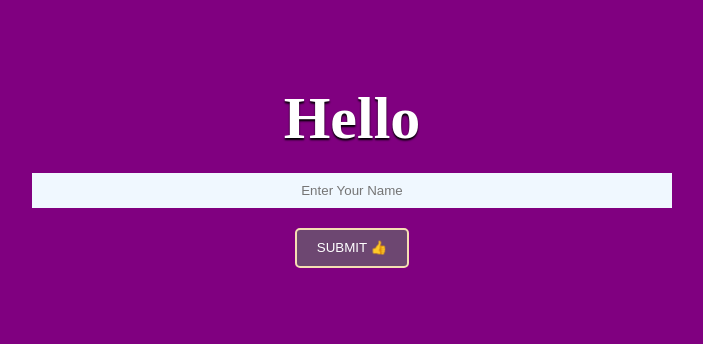
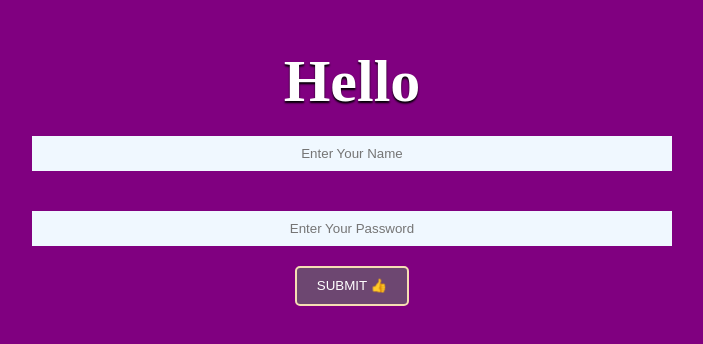
Before and after one commit to 0186CS191046/reactThapaTutorial, a React (Create React App) app: page / in a window 1280 px wide. Shown: the part 224-568 px from the top of the page, without its empty margins (288-991 px from the left). Built offline with nearby package versions, Linux system fonts and the light colour scheme.

Commit message:
form with name and password

```diff
--- a/src/App.jsx
+++ b/src/App.jsx
@@ -1,22 +1,37 @@
 import React, { useState } from "react";
 
-const App = ()=> {
+const App = () => {
     const [name, setname] = useState()
     const [fullname, setFullname] = useState()
-    const textChange = (event)=> {
+    const [password, setpassword] = useState()
+    const [newpassword, setnewpassword] = useState()
+
+    const textChange = (event) => {
         setname(event.target.value)
     }
-    const submitText = ()=> {
+    const passChange = (event) => {
+        setpassword(event.target.value)
+    }
+    const submitText = (event) => {
+        event.preventDefault();
         setFullname(name)
+        setnewpassword(password)
 
     }
-    return(
+    return (
         <>
-        <div className="container">
-            <h1>Hello {fullname}</h1>
-            <input type="text" placeholder="Enter Your Name" defaultValue ="" value={name} onChange={textChange}/>
-            <button onClick={submitText}>Submit 👍</button>
-        </div>
+            <div className="container">
+                <form onSubmit={submitText}>
+                <div class="main_div">
+                <h1>Hello {fullname} {newpassword}</h1>
+
+                    <input type="text" placeholder="Enter Your Name" defaultValue="" value={name} onChange={textChange} />
+                    <input type="text" placeholder="Enter Your Password" defaultValue="" value={password} onChange={passChange} />
+                    <button >Submit 👍</button>
+                    </div>
+                    </form>
+            </div>
+
         </>
     )
 }
--- a/src/index.css
+++ b/src/index.css
@@ -5,7 +5,7 @@
     background-color: aliceblue;
 }
 
-div {
+.main_div {
     width: 100%;
     height:100vh;
     display: flex;
```
